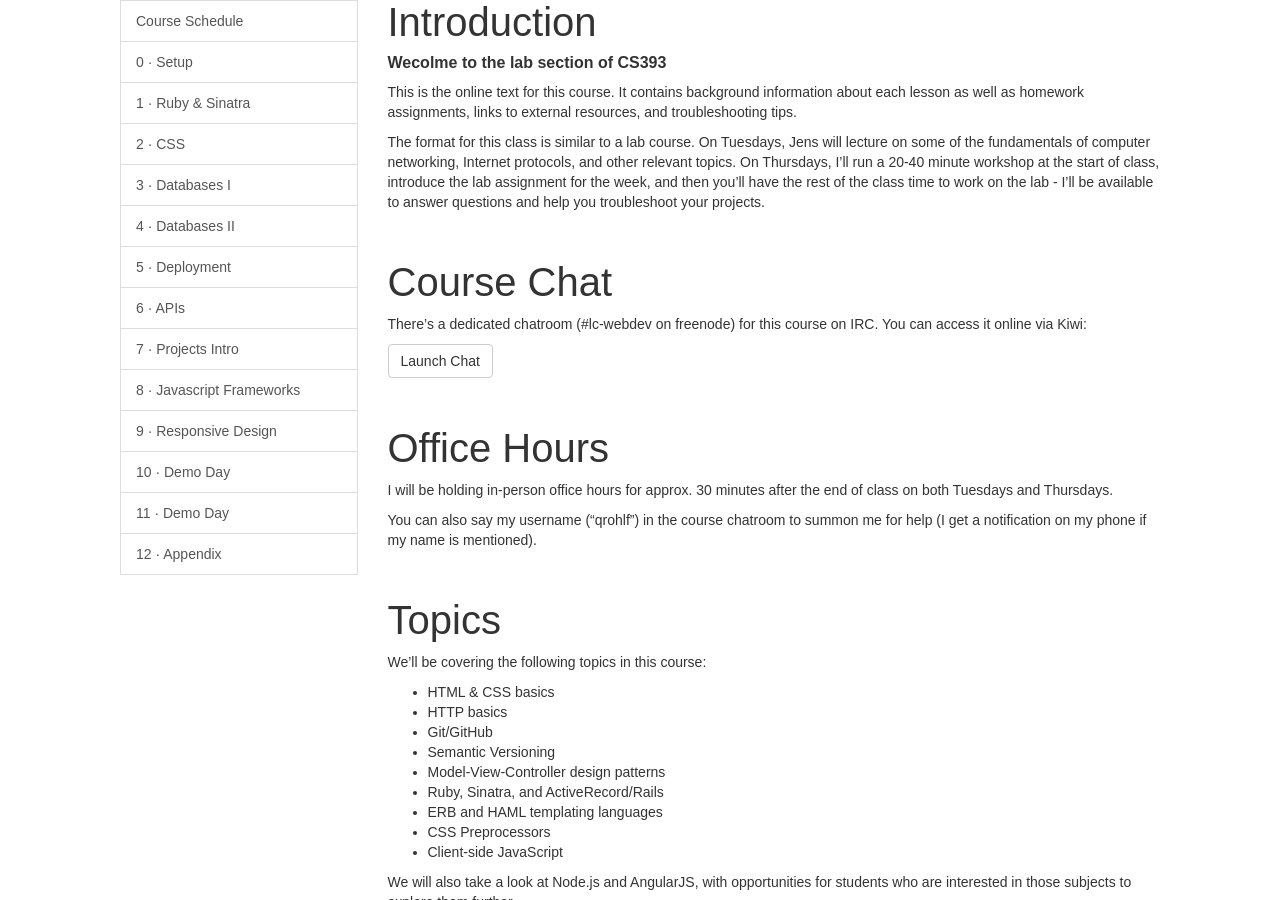
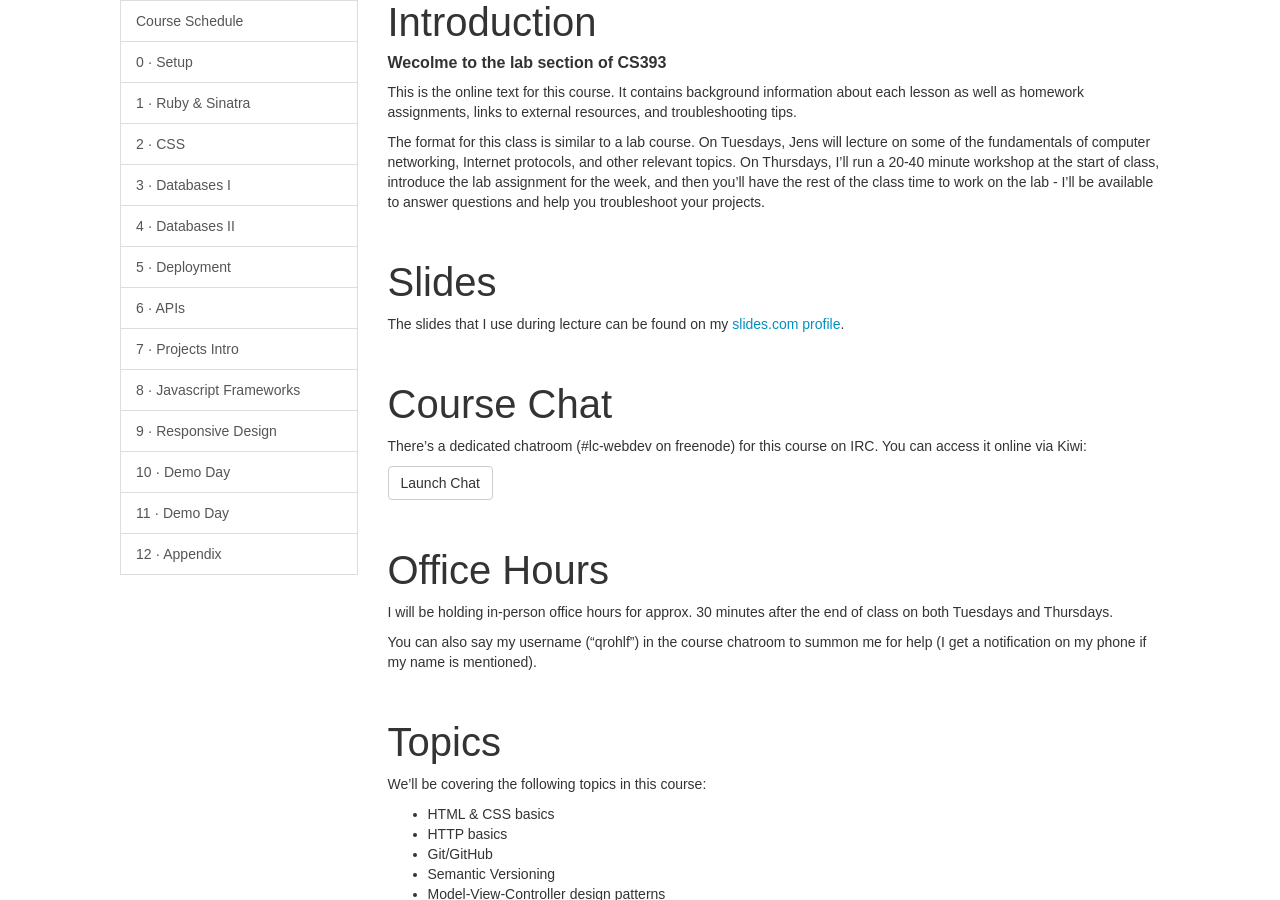
Before and after one commit to qrohlf/sensible-web-development, a Jekyll site: the page built from index.md, in a window 1280 px wide and 900 px high, scrolled down 382 px. Built offline with Jekyll 4.4.1, drawn with Linux system fonts in a browser that asks for light colours; Markdown is read by kramdown in place of the engine named in the settings.

Commit message:
add slides link

```diff
--- a/index.md
+++ b/index.md
@@ -13,6 +13,9 @@ hide_subtitle: true
 This is the online text for this course. It contains background information about each lesson as well as homework assignments, links to external resources, and troubleshooting tips.
 
 The format for this class is similar to a lab course. On Tuesdays, Jens will lecture on some of the fundamentals of computer networking, Internet protocols, and other relevant topics. On Thursdays, I'll run a 20-40 minute workshop at the start of class, introduce the lab assignment for the week, and then you'll have the rest of the class time to work on the lab - I'll be available to answer questions and help you troubleshoot your projects.
+
+# Slides
+The slides that I use during lecture can be found on my [slides.com profile](https://slides.com/qrohlf).
 
 # Course Chat
 There's a dedicated chatroom (#lc-webdev on freenode) for this course on IRC. You can access it online via Kiwi:
```
